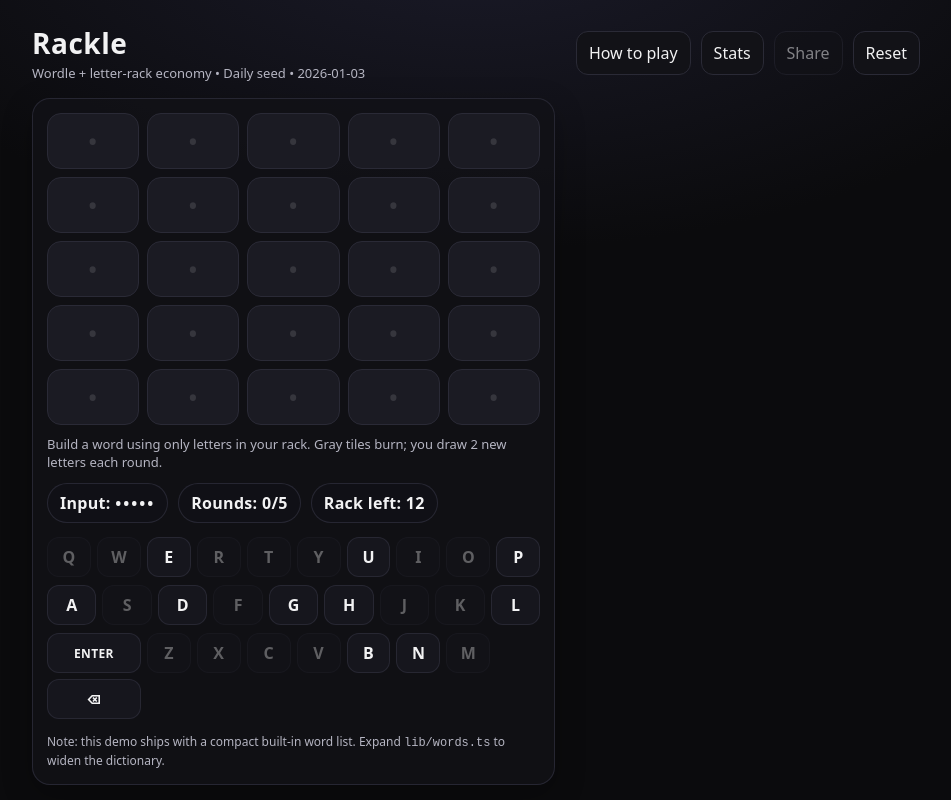
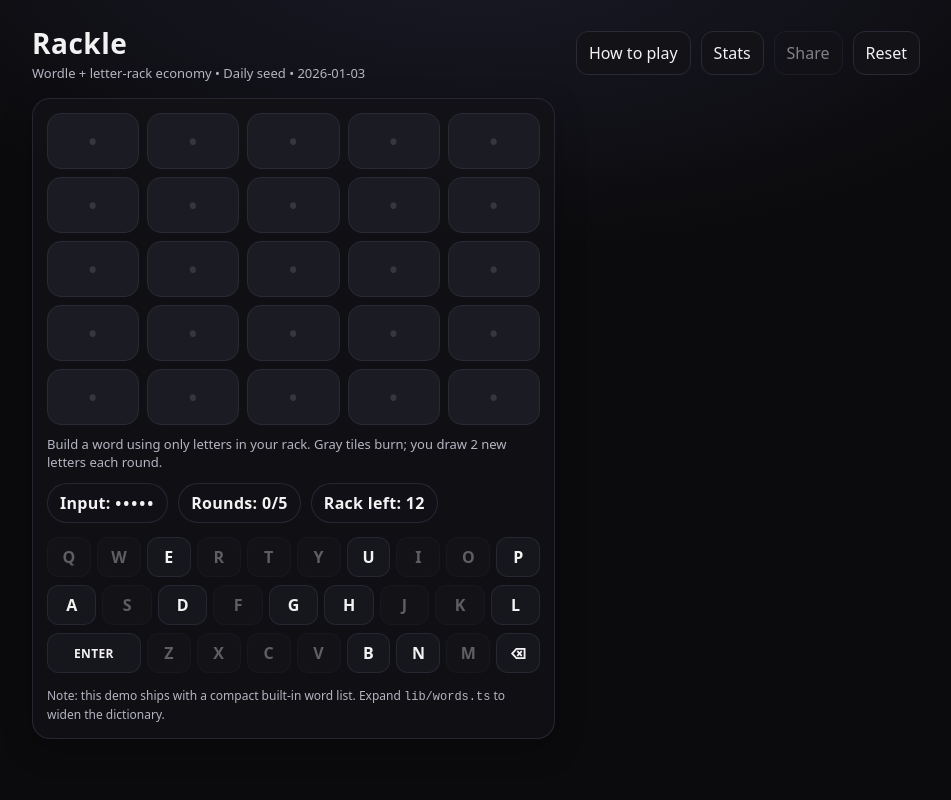
Before and after one commit to jeffbr707/rackle, a Next.js app: page / in a window 1280 px wide. Shown: the whole page, without its empty margins (164-1115 px from the left). Built offline with nearby package versions, Linux system fonts and the light colour scheme.

Commit message:
misc improvements

```diff
--- a/app/globals.css
+++ b/app/globals.css
@@ -216,3 +216,9 @@ button, input { font: inherit; }
 .modal p, .modal li { color: var(--muted); line-height: 1.5; }
 .modal .actions { display: flex; gap: 10px; justify-content: flex-end; margin-top: 12px; flex-wrap: wrap; }
 .hr { height: 1px; background: rgba(42,42,54,0.95); margin: 12px 0; border: 0; }
+
+
+  .kbdKey.small {
+    font-size: 14px;
+    padding: 0;
+  }
--- a/components/Board.tsx
+++ b/components/Board.tsx
@@ -17,10 +17,19 @@ export function Board({
   currentInput: string;
   maxRounds: number;
 }) {
+  const activeRow = guesses.length;
+
   const rows = [];
   for (let r = 0; r < maxRounds; r++) {
     const g = guesses[r];
-    const letters = g ? g.word.split("") : currentInput.padEnd(5, " ").split("");
+
+    const isActive = !g && r === activeRow;
+    const letters = g
+      ? g.word.split("")
+      : isActive
+        ? currentInput.padEnd(5, " ").split("")
+        : "     ".split("");
+
     const statuses = g?.statuses;
 
     rows.push(
@@ -36,5 +45,6 @@ export function Board({
       </div>
     );
   }
+
   return <div className="board">{rows}</div>;
 }
--- a/components/Keyboard.tsx
+++ b/components/Keyboard.tsx
@@ -78,9 +78,9 @@ export function Keyboard({
             </button>
           );
         })}
-        <button className={keyClass(undefined, disabled, true)} disabled={disabled} onClick={onBackspace}>
-          ⌫
-        </button>
+        <button className={"kbdKey small" + (disabled ? " disabled" : "")} disabled={disabled} onClick={onBackspace}>
+            ⌫
+          </button>
       </div>
     </div>
   );
```
